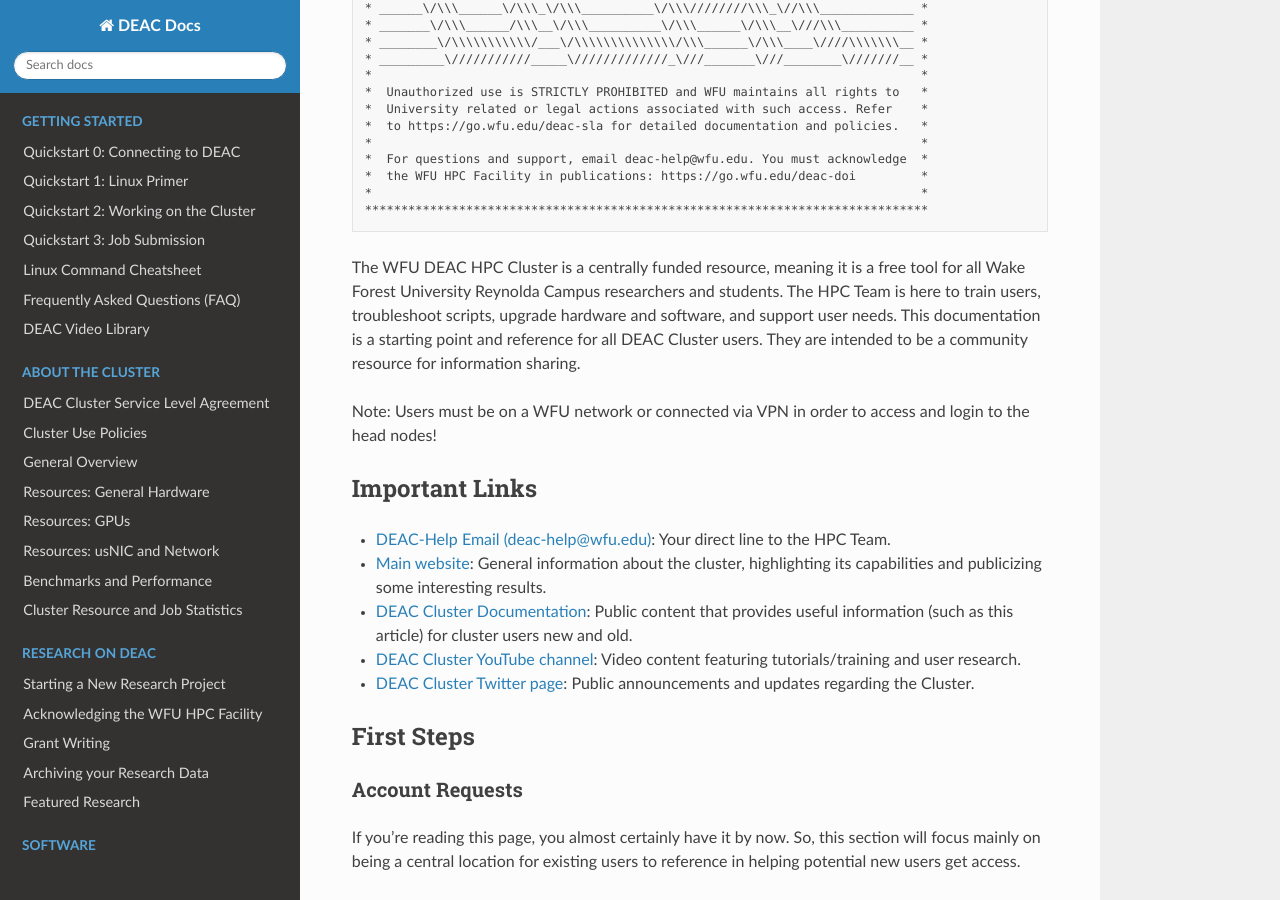
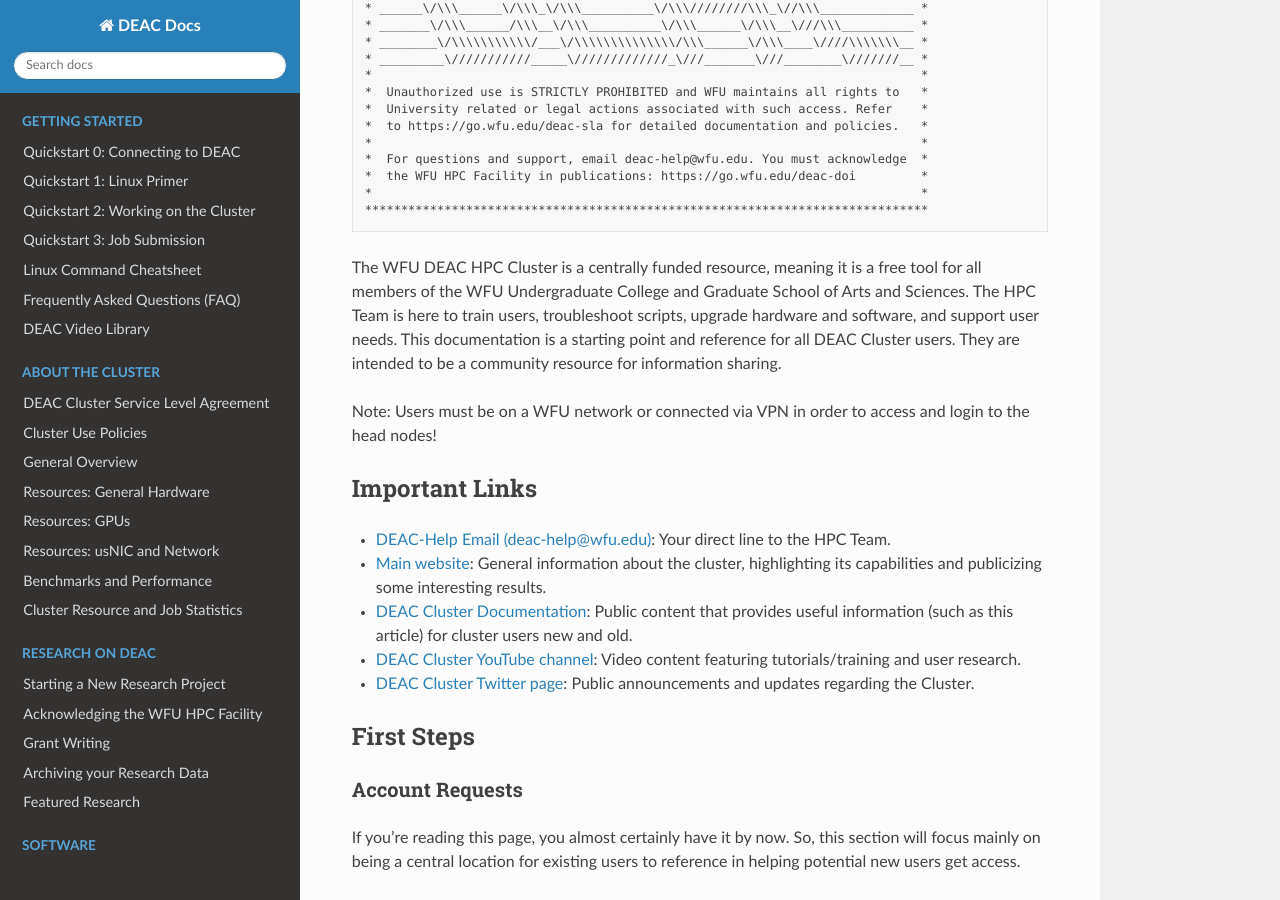
Before and after one commit to WFU-HPC/deac-docs, a Sphinx documentation site: the page built from source/index.rst, in a window 1280 px wide and 900 px high, scrolled down 307 px. Built offline with Sphinx 7.4.7 and the Read the Docs theme 2.0.0, drawn with Linux system fonts in a browser that asks for light colours.

Commit message:
test commit

```diff
--- a/source/index.rst
+++ b/source/index.rst
@@ -37,7 +37,7 @@
 .. #############################################################################
 
 The WFU DEAC HPC Cluster is a centrally funded resource, meaning it is a free
-tool for all Wake Forest University Reynolda Campus researchers and students.
+tool for all members of the WFU Undergraduate College and Graduate School of Arts and Sciences.
 The HPC Team is here to train users, troubleshoot scripts, upgrade hardware and
 software, and support user needs. This documentation is a starting point and
 reference for all DEAC Cluster users. They are intended to be a community
```
